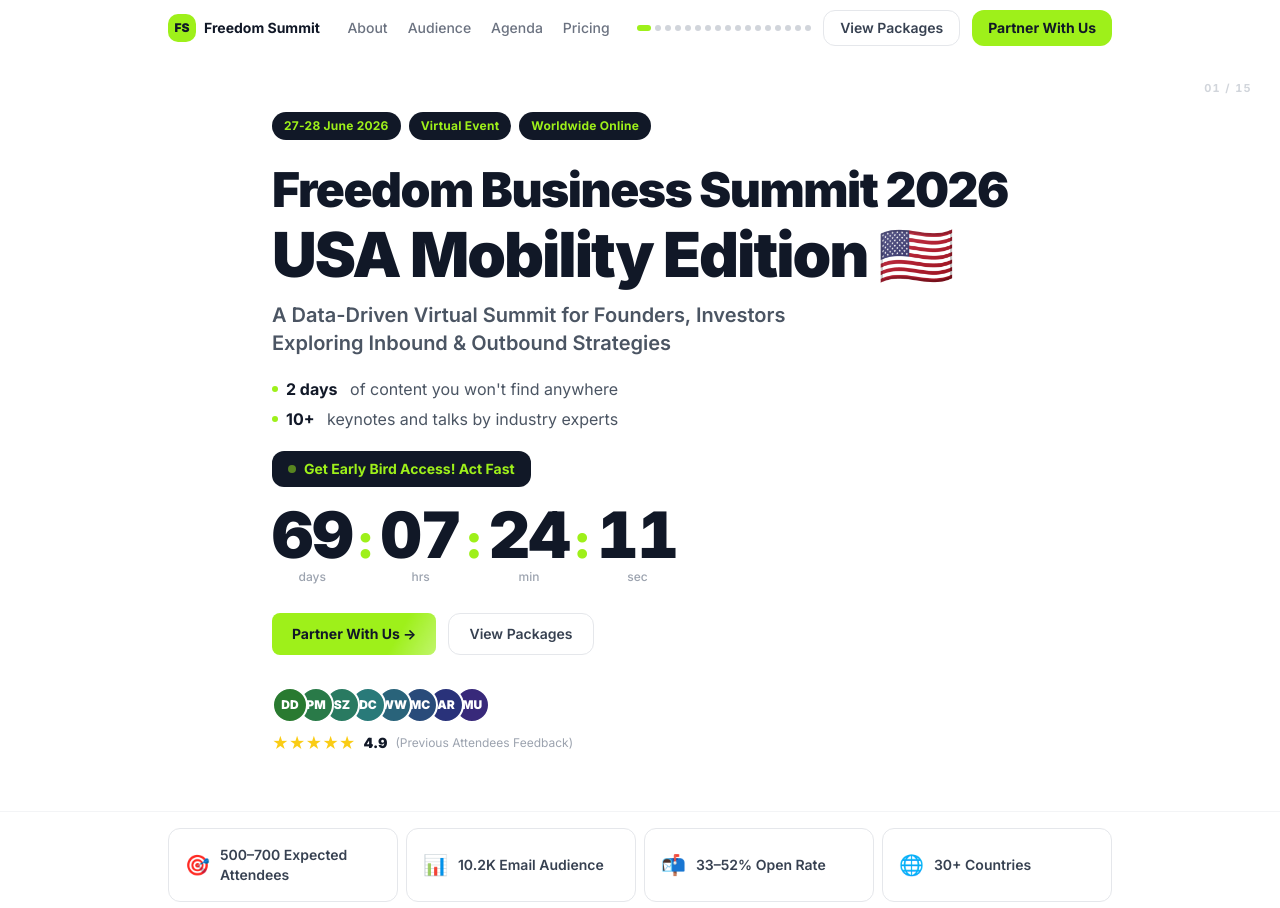
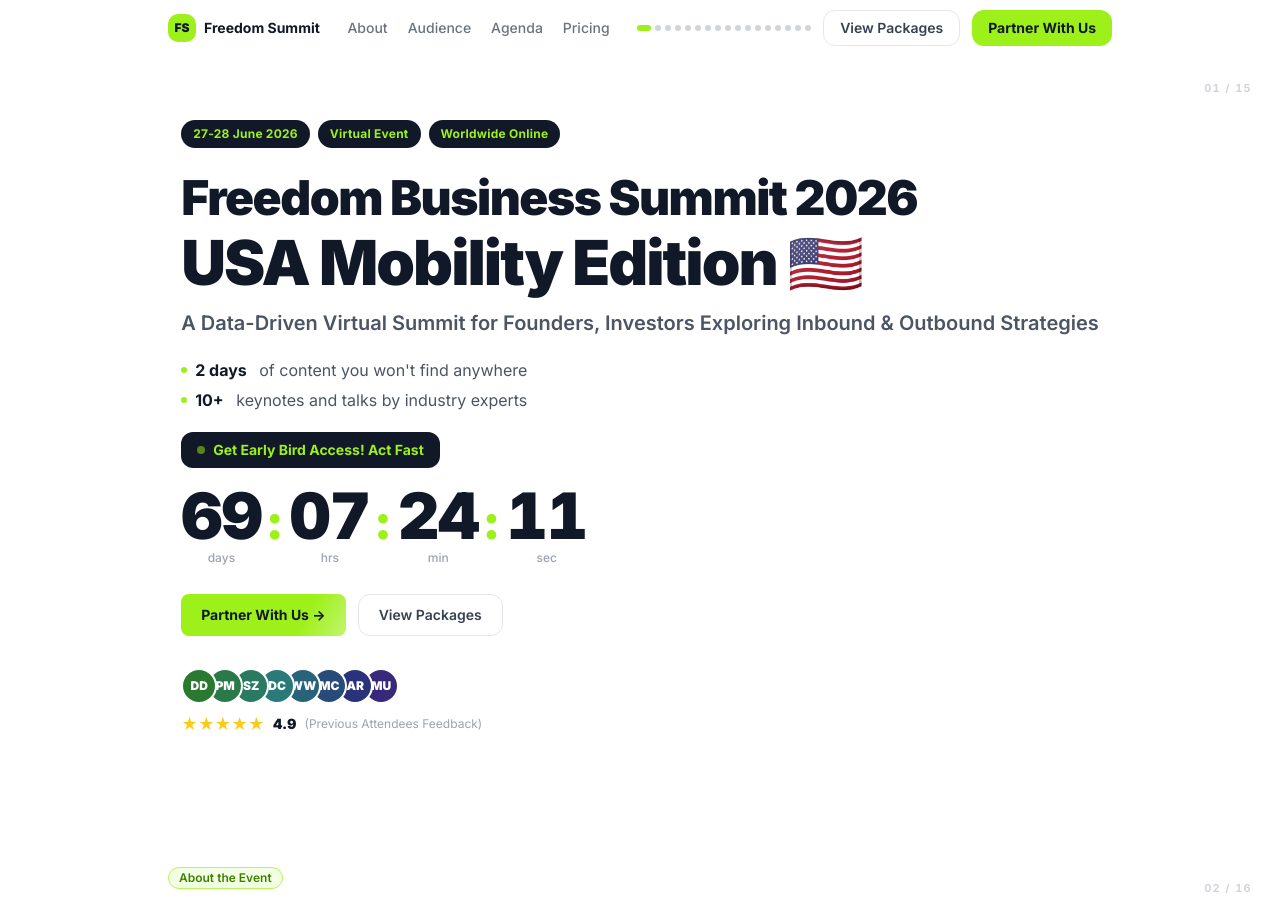
Before and after one commit to freedombusinesssummit-stack/proposal-usa, a Next.js app: page / in a window 1280 px wide. Shown: the top 908 px of the page. Built offline with nearby package versions, Linux system fonts and the light colour scheme.

Commit message:
fix: hero full-width left-aligned title; remove 4-box meta strip; restore early bird pricing + strikethrough

```diff
--- a/src/components/HeroSlide.tsx
+++ b/src/components/HeroSlide.tsx
@@ -28,12 +28,6 @@ function Countdown() {
   );
 }
 
-const META = [
-  { icon: "🎯", label: "500–700 Expected Attendees" },
-  { icon: "📊", label: "10.2K Email Audience" },
-  { icon: "📬", label: "33–52% Open Rate" },
-  { icon: "🌐", label: "30+ Countries" },
-];
 const AVATARS = ["DD","PM","SZ","DC","WW","MC","AR","MU"];
 
 export default function HeroSlide() {
@@ -59,15 +53,15 @@ export default function HeroSlide() {
             ))}
           </div>
 
-          {/* Headings */}
+          {/* Headings — full container width, left-aligned, no maxWidth constraint */}
           <div style={fade(80)}>
-            <h1 className="font-black text-carbon-900 leading-tight mb-1" style={{ fontSize: "clamp(22px, 4vw, 48px)", letterSpacing: "-1.5px" }}>
+            <h1 className="font-black text-carbon-900 leading-tight mb-1 w-full" style={{ fontSize: "clamp(22px, 4vw, 48px)", letterSpacing: "-1.5px" }}>
               Freedom Business Summit 2026
             </h1>
-            <h2 className="font-black text-carbon-900 leading-none mb-4" style={{ fontSize: "clamp(28px, 5.5vw, 62px)", letterSpacing: "-2px", whiteSpace: "nowrap" }}>
+            <h2 className="font-black text-carbon-900 leading-none mb-4 w-full" style={{ fontSize: "clamp(28px, 5.5vw, 62px)", letterSpacing: "-2px", whiteSpace: "nowrap" }}>
               USA Mobility Edition 🇺🇸
             </h2>
-            <p className="font-semibold text-carbon-600 leading-snug mb-5" style={{ fontSize: "clamp(14px, 1.8vw, 20px)", maxWidth: 560 }}>
+            <p className="font-semibold text-carbon-600 leading-snug mb-5 w-full" style={{ fontSize: "clamp(14px, 1.8vw, 20px)" }}>
               A Data-Driven Virtual Summit for Founders, Investors Exploring Inbound & Outbound Strategies
             </p>
           </div>
@@ -122,21 +116,6 @@ export default function HeroSlide() {
         </div>
       </div>
 
-      {/* Meta strip — matches wrap width */}
-      <div className="border-t border-carbon-100">
-        <div className="wrap">
-          <div className="grid grid-cols-2 md:grid-cols-4 gap-2 py-4">
-            {META.map((m, i) => (
-              <div key={i}
-                className="flex items-center gap-2.5 p-3 md:p-4 rounded-xl border border-carbon-200 bg-white hover:border-lime-300 hover:bg-lime-50 transition-all duration-200 group"
-                style={{ opacity: mounted ? 1 : 0, transform: mounted ? "none" : "translateY(10px)", transition: `all 0.55s ease ${520 + i * 80}ms` }}>
-                <span className="text-xl flex-shrink-0 group-hover:scale-110 transition-transform duration-200">{m.icon}</span>
-                <span className="font-semibold text-xs md:text-sm text-carbon-700 leading-tight">{m.label}</span>
-              </div>
-            ))}
-          </div>
-        </div>
-      </div>
     </section>
   );
 }
--- a/src/components/PackagesSlides.tsx
+++ b/src/components/PackagesSlides.tsx
@@ -158,6 +158,7 @@ export default function PackagesSlides() {
                 <p className="text-sm text-carbon-600 leading-relaxed mb-6">8–12 weeks integrated presence with <strong className="text-carbon-900">Co-Created Content, Thought Leadership + Summit Exposure + Lead Generation + PR & Media Coverage.</strong></p>
                 <div className="flex items-end justify-between pt-4 border-t border-carbon-100">
                   <div>
+                    <p className="text-xs text-carbon-400 font-medium mb-1">Early Bird from</p>
                     <AnimatedGradientText className="text-3xl font-black tracking-tight">$3,750</AnimatedGradientText>
                   </div>
                   <ShimmerButton href="mailto:denis@fsummit.net" background="#9ef01a" className="text-sm px-4 py-2">Claim Slot →</ShimmerButton>
@@ -172,6 +173,7 @@ export default function PackagesSlides() {
                 <p className="text-sm text-carbon-600 leading-relaxed mb-6"><strong className="text-carbon-900">Pay-per-speaking-slot with light branding.</strong> Best for companies wanting to test the audience and collect leads without full sponsorship.</p>
                 <div className="flex items-end justify-between pt-4 border-t border-carbon-100">
                   <div>
+                    <p className="text-xs text-carbon-400 font-medium mb-1">Early Bird from</p>
                     <span className="text-3xl font-black text-carbon-900 tracking-tight">$1,550</span>
                   </div>
                   <a href="mailto:denis@fsummit.net" className="inline-flex items-center px-4 py-2 rounded-lg text-sm font-semibold border border-carbon-200 text-carbon-700 hover:border-lime-300 transition-all">Claim Slot →</a>
@@ -266,14 +268,16 @@ export default function PackagesSlides() {
             </div>
             <div className="grid md:grid-cols-2 gap-4">
               <div className="relative rounded-xl p-6 overflow-hidden" style={{ background: "#f3ffe3", border: "1px solid #b5f55a" }}>
-                <p className="text-xs font-bold text-carbon-400 uppercase tracking-widest mb-2">GROWTH</p>
+                <p className="text-xs font-bold text-carbon-400 uppercase tracking-widest mb-2">GROWTH · Early Bird</p>
                 <AnimatedGradientText className="text-4xl font-black tracking-tight">$3,750</AnimatedGradientText>
+                <p className="text-xs text-carbon-400 mt-1 mb-4">Standard (May 10th): <span className="line-through">$4,450</span></p>
                 <ShimmerButton href="mailto:denis@fsummit.net" background="#9ef01a" shimmerDuration="1.6s">Claim Growth Slot →</ShimmerButton>
               </div>
               <div className="relative bento-card p-6 overflow-hidden">
                 <BorderBeam size={150} duration={12} colorFrom="#9ef01a" colorTo="#4ade80" borderWidth={1.5} />
-                <p className="text-xs font-bold text-carbon-400 uppercase tracking-widest mb-2">STRATEGIC</p>
+                <p className="text-xs font-bold text-carbon-400 uppercase tracking-widest mb-2">STRATEGIC · Early Bird</p>
                 <span className="text-4xl font-black text-carbon-900 tracking-tight">$4,950</span>
+                <p className="text-xs text-carbon-400 mt-1 mb-4">Standard (May 10th): <span className="line-through">$5,950</span></p>
                 <a href="mailto:denis@fsummit.net" className="inline-flex items-center px-5 py-2.5 rounded-lg text-sm font-bold border border-carbon-200 text-carbon-700 hover:border-lime-300 hover:text-carbon-900 transition-all">Claim Strategic Slot →</a>
               </div>
             </div>
@@ -326,15 +330,17 @@ export default function PackagesSlides() {
               <div className="relative bento-card p-6 overflow-hidden" style={{ border: "2px solid #9ef01a", background: "#f8fff0" }}>
                 <BorderBeam size={120} duration={10} colorFrom="#9ef01a" colorTo="#4ade80" borderWidth={2} />
                 <div className="flex items-center justify-between mb-2">
-                  <p className="text-xs font-bold text-carbon-400 uppercase tracking-widest">PREMIUM</p>
+                  <p className="text-xs font-bold text-carbon-400 uppercase tracking-widest">PREMIUM · Early Bird</p>
                   <Badge variant="lime" className="text-xs">✦ Best Choice</Badge>
                 </div>
-                <AnimatedGradientText className="text-4xl font-black tracking-tight">$1,950</AnimatedGradientText>
+<AnimatedGradientText className="text-4xl font-black tracking-tight">$1,950</AnimatedGradientText>
+                <p className="text-xs text-carbon-400 mt-1 mb-4">Standard (May 10th): <span className="line-through">$2,450</span></p>
                 <ShimmerButton href="mailto:denis@fsummit.net" background="#9ef01a" shimmerDuration="1.6s">Claim Premium Slot →</ShimmerButton>
               </div>
               <div className="bento-card p-6">
-                <p className="text-xs font-bold text-carbon-400 uppercase tracking-widest mb-2">BUSINESS</p>
+                <p className="text-xs font-bold text-carbon-400 uppercase tracking-widest mb-2">BUSINESS · Early Bird</p>
                 <span className="text-4xl font-black text-carbon-900 tracking-tight">$1,550</span>
+                <p className="text-xs text-carbon-400 mt-1 mb-4">Standard (May 10th): <span className="line-through">$1,950</span></p>
                 <a href="mailto:denis@fsummit.net" className="inline-flex items-center px-5 py-2.5 rounded-lg text-sm font-bold border border-carbon-200 text-carbon-700 hover:border-lime-300 hover:text-carbon-900 transition-all">Claim Business Slot →</a>
               </div>
             </div>
```
Also changed, not shown: 17 other files (tests, documents, lock files or other folders).
